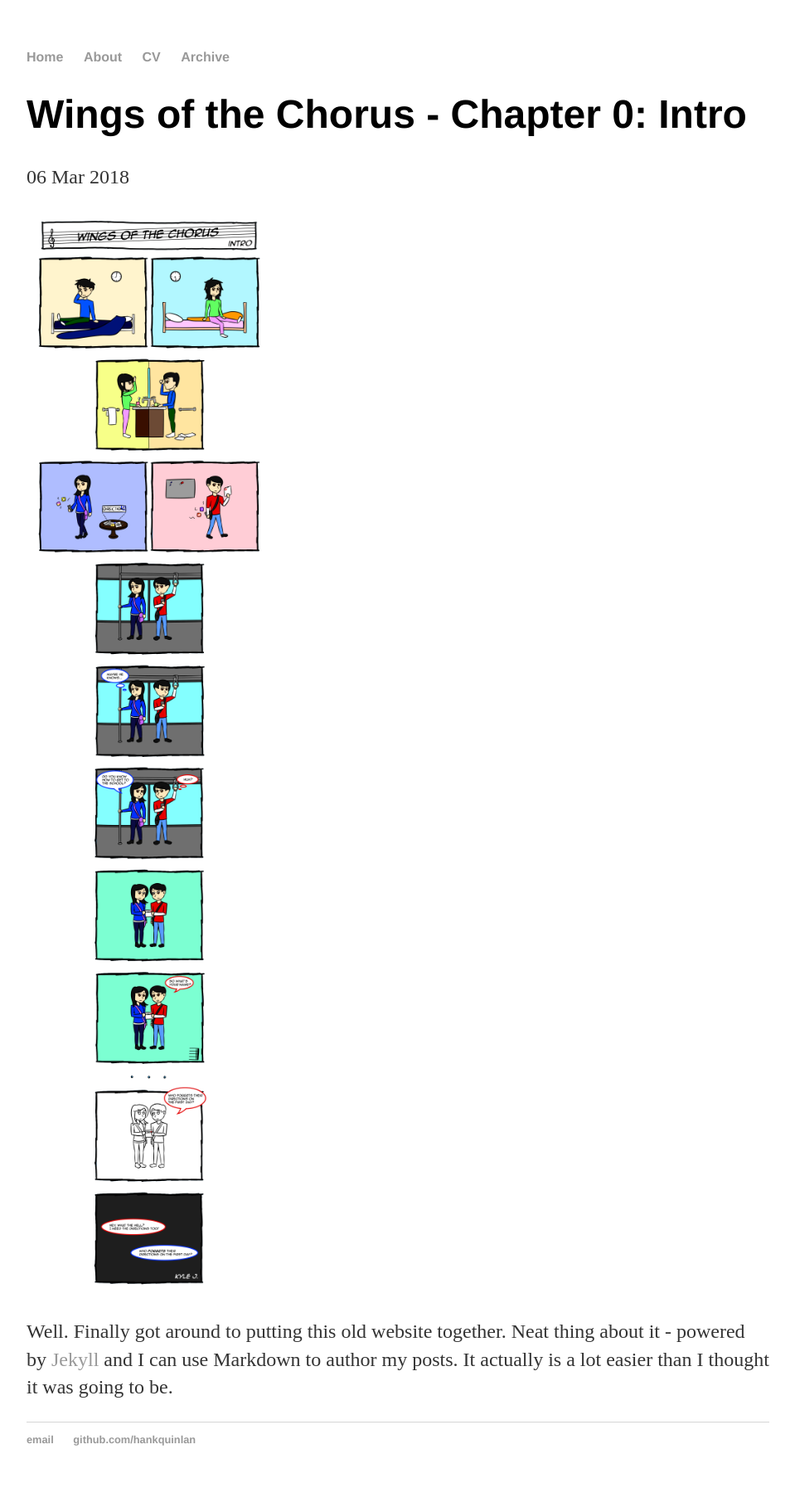
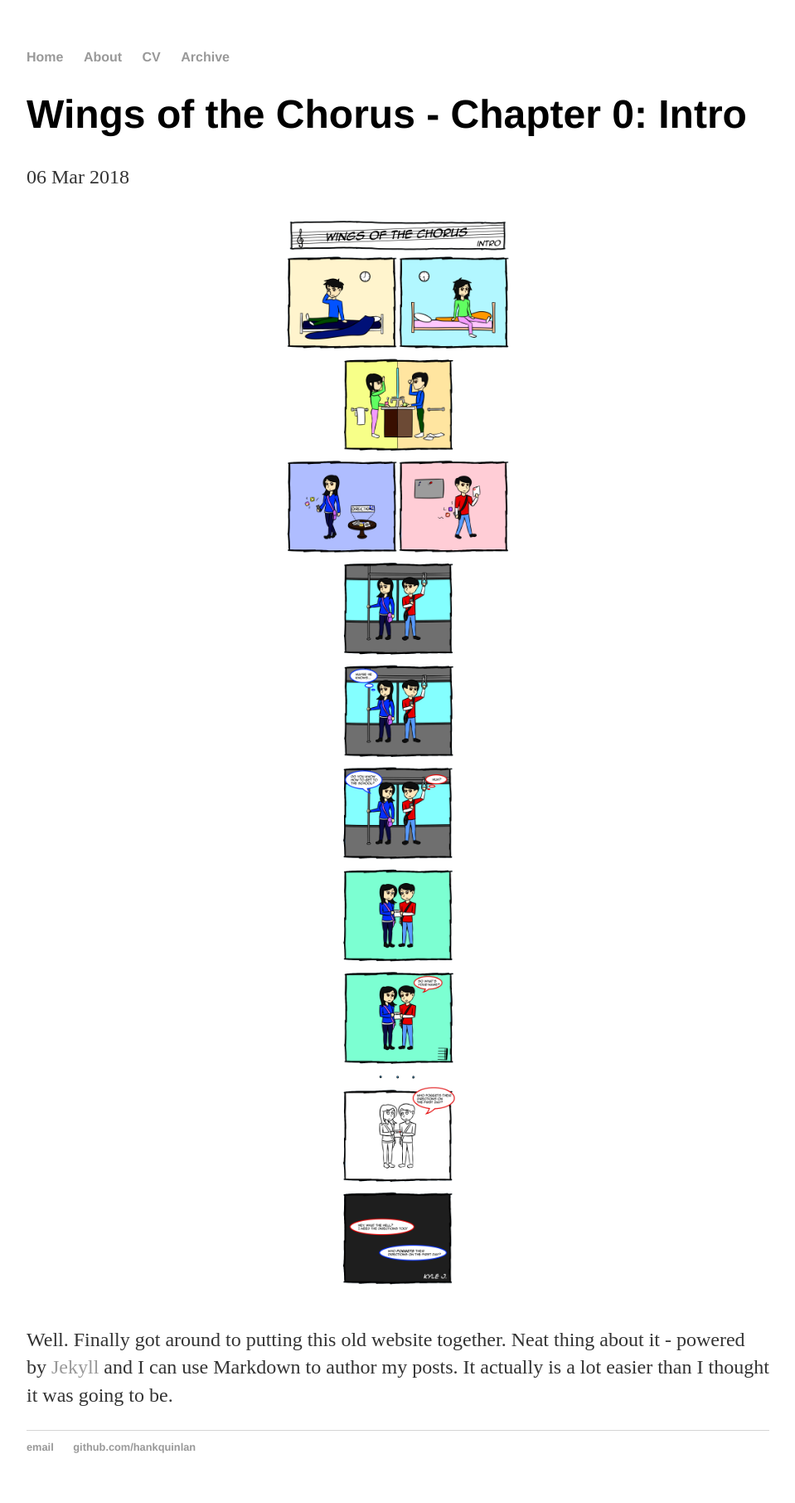
Before and after one commit to jeungkyle/wingsofthechorus, a Jekyll site: the page built from _posts/2018-03-06-chapter0.md, in a window 1280 px wide. Shown: the whole page at 83% size, without its empty margins (160-1119 px from the left). Built offline with Jekyll 4.4.1, drawn with Linux system fonts in a browser that asks for light colours.

Commit message:
Update 2018-03-06-chapter0.md

```diff
--- a/_posts/2018-03-06-chapter0.md
+++ b/_posts/2018-03-06-chapter0.md
@@ -4,6 +4,8 @@
 date: 2018-03-06
 ---
 
-<img src="/wingsofthechorus/images/c0.png" width="33%" align="middle" alt="c0"/>
+<p style="text-align:center;">
+  <img src="/wingsofthechorus/images/c0.png" width="33%" alt="c0"/>
+</p>
 
 Well. Finally got around to putting this old website together. Neat thing about it - powered by [Jekyll](http://jekyllrb.com) and I can use Markdown to author my posts. It actually is a lot easier than I thought it was going to be.
```
